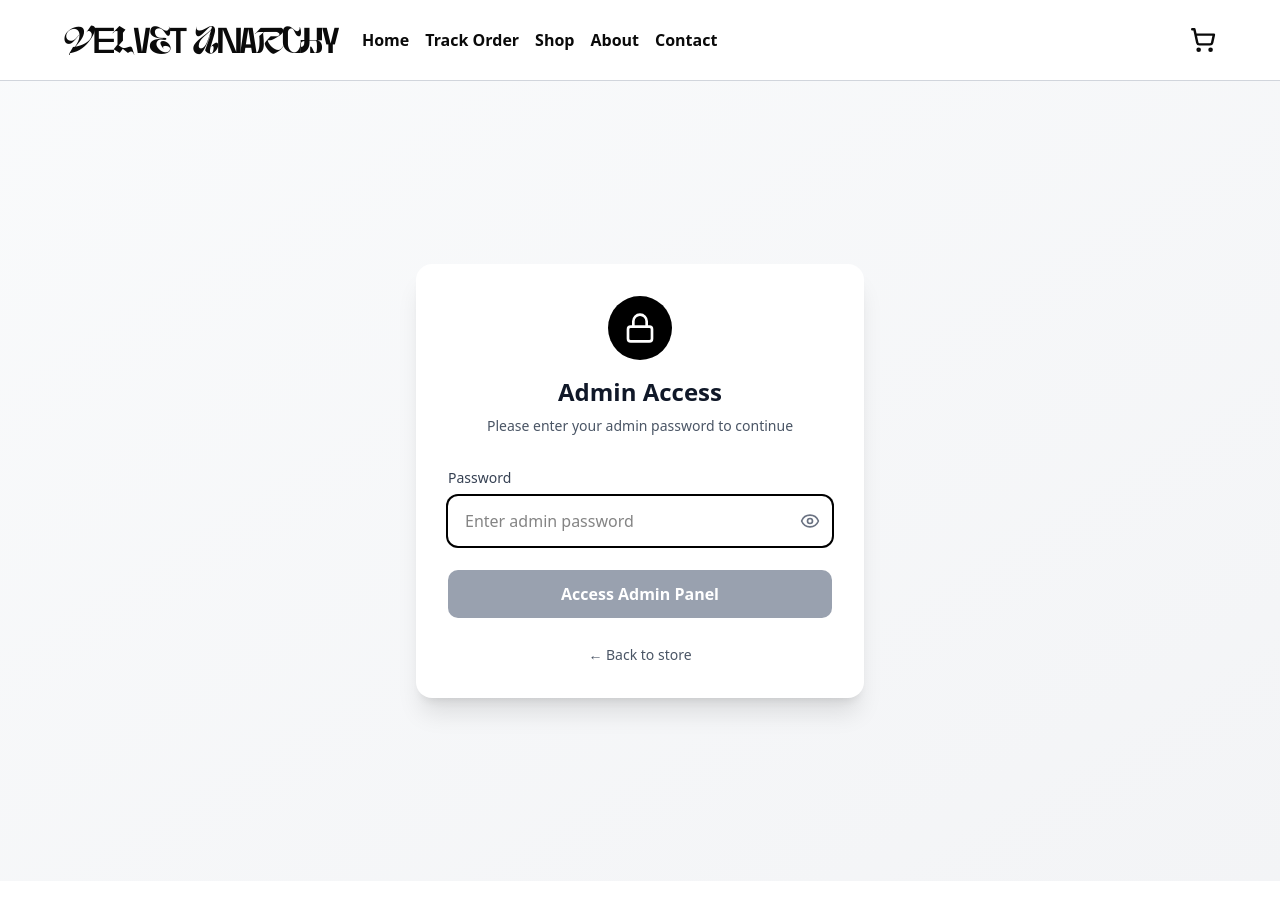
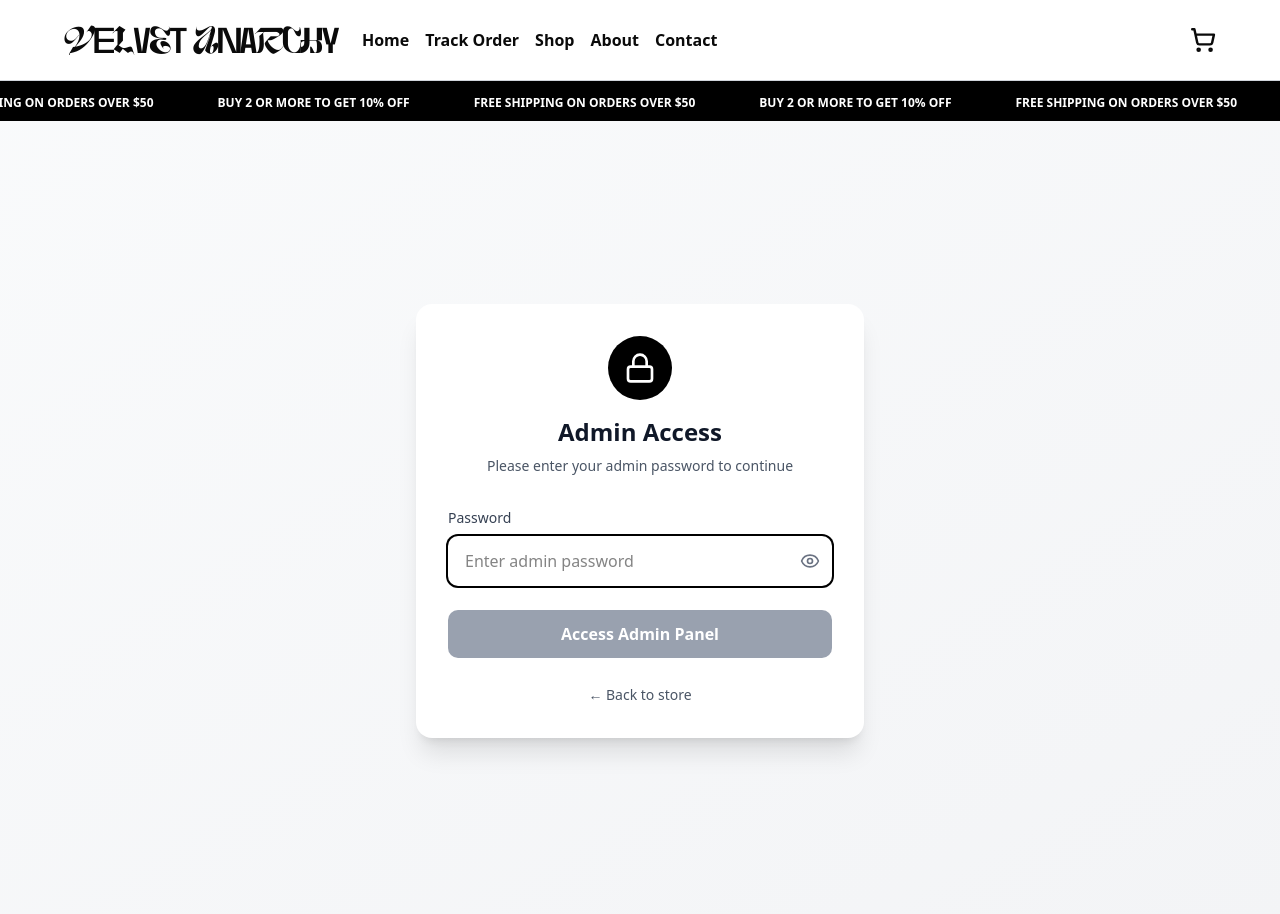
Before and after one commit to Shimadakunn/velvet-anarchy, a Next.js app: page /add in a window 1280 px wide. Shown: the top 914 px of the page. Before the commit the page ends 881 px from the top, so only its background shows below. Built offline with nearby package versions, Linux system fonts and the light colour scheme; no server answers.

Commit message:
marquee + badges

```diff
--- a/app/globals.css
+++ b/app/globals.css
@@ -42,6 +42,58 @@
   --radius-md: calc(var(--radius) - 2px);
   --radius-lg: var(--radius);
   --radius-xl: calc(var(--radius) + 4px);
+  --animate-marquee: marquee 25s linear infinite;
+  --animate-marquee2: marquee2 25s linear infinite;
+  --shadow: var(----shadow);
+  --heading-font-weight: var(----heading-font-weight);
+  --base-font-weight: var(----base-font-weight);
+  --reverse-box-shadow-y: var(----reverse-box-shadow-y);
+  --reverse-box-shadow-x: var(----reverse-box-shadow-x);
+  --box-shadow-y: var(----box-shadow-y);
+  --box-shadow-x: var(----box-shadow-x);
+  --border-radius: var(----border-radius);
+  --color-ring-offset: var(----ring-offset);
+  --color-mtext: var(----mtext);
+  --color-text: var(----text);
+  --color-blank: var(----blank);
+  --color-bw: var(----bw);
+  --color-bg: var(----bg);
+  --color-overlay: var(----overlay);
+  --color-main: var(----main);
+
+  @keyframes marquee {
+    0% {
+      transform: translateX(0%);
+    }
+    100% {
+      transform: translateX(-100%);
+    }
+  }
+
+  @keyframes marquee2 {
+    0% {
+      transform: translateX(100%);
+    }
+    100% {
+      transform: translateX(0%);
+    }
+  }
+  @keyframes marquee {
+  0% {
+    transform: translateX(0%);
+    }
+  100% {
+    transform: translateX(-100%);
+    }
+  }
+  @keyframes marquee2 {
+  0% {
+    transform: translateX(100%);
+    }
+  100% {
+    transform: translateX(0%);
+    }
+  }
 }
 
 :root {
@@ -77,6 +129,22 @@
   --sidebar-accent-foreground: oklch(0.205 0 0);
   --sidebar-border: oklch(0.922 0 0);
   --sidebar-ring: oklch(0.708 0 0);
+  --main: #88aaee;
+  --overlay: rgba(0, 0, 0, 0.8);
+  --bg: #dfe5f2;
+  --bw: #fff;
+  --blank: #000;
+  --text: #000;
+  --mtext: #000;
+  --ring-offset: #fff;
+  --border-radius: 5px;
+  --box-shadow-x: 4px;
+  --box-shadow-y: 4px;
+  --reverse-box-shadow-x: -4px;
+  --reverse-box-shadow-y: -4px;
+  --base-font-weight: 500;
+  --heading-font-weight: 700;
+  --shadow: var(--box-shadow-x) var(--box-shadow-y) 0px 0px var(--border);
 }
 
 .dark {
@@ -111,6 +179,13 @@
   --sidebar-accent-foreground: oklch(0.985 0 0);
   --sidebar-border: oklch(1 0 0 / 10%);
   --sidebar-ring: oklch(0.556 0 0);
+  --bg: #272933;
+  --bw: #212121;
+  --blank: #fff;
+  --text: #e6e6e6;
+  --mtext: #000;
+  --ring-offset: #000;
+  --shadow: var(--box-shadow-x) var(--box-shadow-y) 0px 0px var(--border);
 }
 
 @layer base {
--- a/app/product/[slug]/page.tsx
+++ b/app/product/[slug]/page.tsx
@@ -8,6 +8,7 @@ import Carroussel from "@/components/Carroussel";
 import Product from "@/page/product";
 import { useStorageUrls } from "@/hooks/useStorageUrls";
 import { Product as ProductType, Variant } from "@/lib/type";
+import TrustBadges from "@/components/TrustBadges";
 
 export default function ProductDetailPage() {
   const params = useParams();
@@ -62,6 +63,7 @@ export default function ProductDetailPage() {
   }
 
   return (
+    <>
       <div className="mx-auto max-w-5xl flex flex-col md:flex-row items-start space-y-6 md:space-x-6 py-8">
         <div className="w-full md:w-5/10">
           {imageUrls && imageUrls.length > 0 ? (
@@ -76,5 +78,7 @@ export default function ProductDetailPage() {
           <Product product={product} variants={variants} />
         </div>
       </div>
+      <TrustBadges />
+    </>
   );
 }
--- a/components/Header.tsx
+++ b/components/Header.tsx
@@ -5,6 +5,15 @@ import { ShoppingCart, Menu, X } from "lucide-react";
 import { useState, useEffect } from "react";
 import { useIsMobile } from "@/lib/isMobile";
 import { useCartStore } from "@/store/cartStore";
+import Marquee from "./ui/marquee";
+const items = [
+  "BUY 2 OR MORE TO GET 10% OFF",
+  "FREE SHIPPING ON ORDERS OVER $50",
+  "BUY 2 OR MORE TO GET 10% OFF",
+  "FREE SHIPPING ON ORDERS OVER $50",
+  "BUY 2 OR MORE TO GET 10% OFF",
+  "FREE SHIPPING ON ORDERS OVER $50",
+];
 
 export function Header() {
   const isMobile = useIsMobile();
@@ -23,6 +32,7 @@ function DesktopHeader() {
   const totalItems = mounted ? getTotalItems() : 0;
 
   return (
+    <>
       <header className="w-full py-4 border-b border-gray-300 ">
         <div className="max-w-6xl mx-auto flex justify-between items-center">
           <div className="flex items-center gap-6">
@@ -64,6 +74,8 @@ function DesktopHeader() {
           </button>
         </div>
       </header>
+      <Marquee items={items} />
+    </>
   );
 }
 
@@ -107,6 +119,8 @@ function MobileHeader() {
           </button>
         </div>
       </header>
+
+      <Marquee items={items} />
 
       {/* Overlay */}
       {isMenuOpen && (
--- /dev/null
+++ b/components/TrustBadges.tsx
@@ -0,0 +1,52 @@
+import {
+  Truck,
+  DollarSign,
+  RotateCcw,
+  Star,
+  Globe,
+  ShieldCheck,
+  BadgeCheck,
+} from "lucide-react";
+
+export default function TrustBadges() {
+  const badges = [
+    {
+      icon: Globe,
+      title: "Worldwide Shipping",
+    },
+    {
+      icon: ShieldCheck,
+      title: "Safe & secure payments",
+    },
+    {
+      icon: RotateCcw,
+      title: "30 Day Money Back Guarantee",
+    },
+    {
+      icon: BadgeCheck,
+      title: "Customer Satisfaction",
+    },
+  ];
+
+  return (
+    <div className="w-full py-8 md:py-12 px-4">
+      <div className="grid grid-cols-2 md:grid-cols-4 gap-4 max-w-6xl mx-auto">
+        {badges.map((badge, index) => {
+          const Icon = badge.icon;
+          return (
+            <div
+              key={index}
+              className="flex flex-col items-center text-center space-y-2 md:space-y-4"
+            >
+              <Icon className="w-6 h-6 md:w-10 md:h-10" strokeWidth={1} />
+
+              <h3 className="font-semibold text-xs md:text-xs">
+                {badge.title.toUpperCase()}
+              </h3>
+            </div>
+          );
+        })}
+      </div>
+    </div>
+  );
+}
--- /dev/null
+++ b/components/ui/marquee.tsx
@@ -0,0 +1,25 @@
+export default function Marquee({ items }: { items: string[] }) {
+  return (
+    <div className="relative flex w-full overflow-x-hidden bg-black text-white font-bold">
+      <div className="animate-marquee whitespace-nowrap py-2">
+        {items.map((item, index) => {
+          return (
+            <span key={index + item} className="mx-8 text-xs">
+              {item}
+            </span>
+          );
+        })}
+      </div>
+
+      <div className="absolute top-0 animate-marquee2 whitespace-nowrap py-2">
+        {items.map((item, index) => {
+          return (
+            <span key={`${index}-${item}`} className="mx-8 text-xs">
+              {item}
+            </span>
+          );
+        })}
+      </div>
+    </div>
+  );
+}
--- a/page/product/index.tsx
+++ b/page/product/index.tsx
@@ -8,7 +8,12 @@ import Size from "./4 - Size";
 import Offers from "./5 - Offers";
 import Buy from "./6 - Buy";
 import Accordion from "./7 - Accordion";
-import { Product as ProductType, Variant, VariantType, variantTypes } from "@/lib/type";
+import {
+  Product as ProductType,
+  Variant,
+  VariantType,
+  variantTypes,
+} from "@/lib/type";
 
 export default function Product({
   product,
@@ -55,9 +60,8 @@ export default function Product({
     return initial;
   };
 
-  const [selectedVariants, setSelectedVariants] = useState<
-    Record<VariantType, string>
-  >(getInitialVariants());
+  const [selectedVariants, setSelectedVariants] =
+    useState<Record<VariantType, string>>(getInitialVariants());
 
   const [selectedOffer, setSelectedOffer] = useState<"buy1" | "buy2">("buy1");
 
@@ -70,7 +74,7 @@ export default function Product({
   });
 
   return (
-    <div className="min-h-screen">
+    <div className="">
       <Rating product={product} />
       <div className="mb-4" />
       <Name product={product} />
--- a/tailwind.config.ts
+++ b/tailwind.config.ts
@@ -11,10 +11,15 @@ const config = {
         "50%": { "background-position": "100% 50%" },
         "100%": { "background-position": "0% 50%" },
       },
+      marquee: {
+        "0%": { transform: "translateX(100%)" },
+        "100%": { transform: "translateX(-100%)" },
+      },
     },
     animation: {
       shine: "shine 3s ease-out infinite",
       "gradient-flow": "gradientFlow 10s ease 0s infinite normal none running",
+      marquee: "marquee 15s linear infinite",
     },
   },
 };
```
Lines whose indentation alone changed are shown as unchanged.
